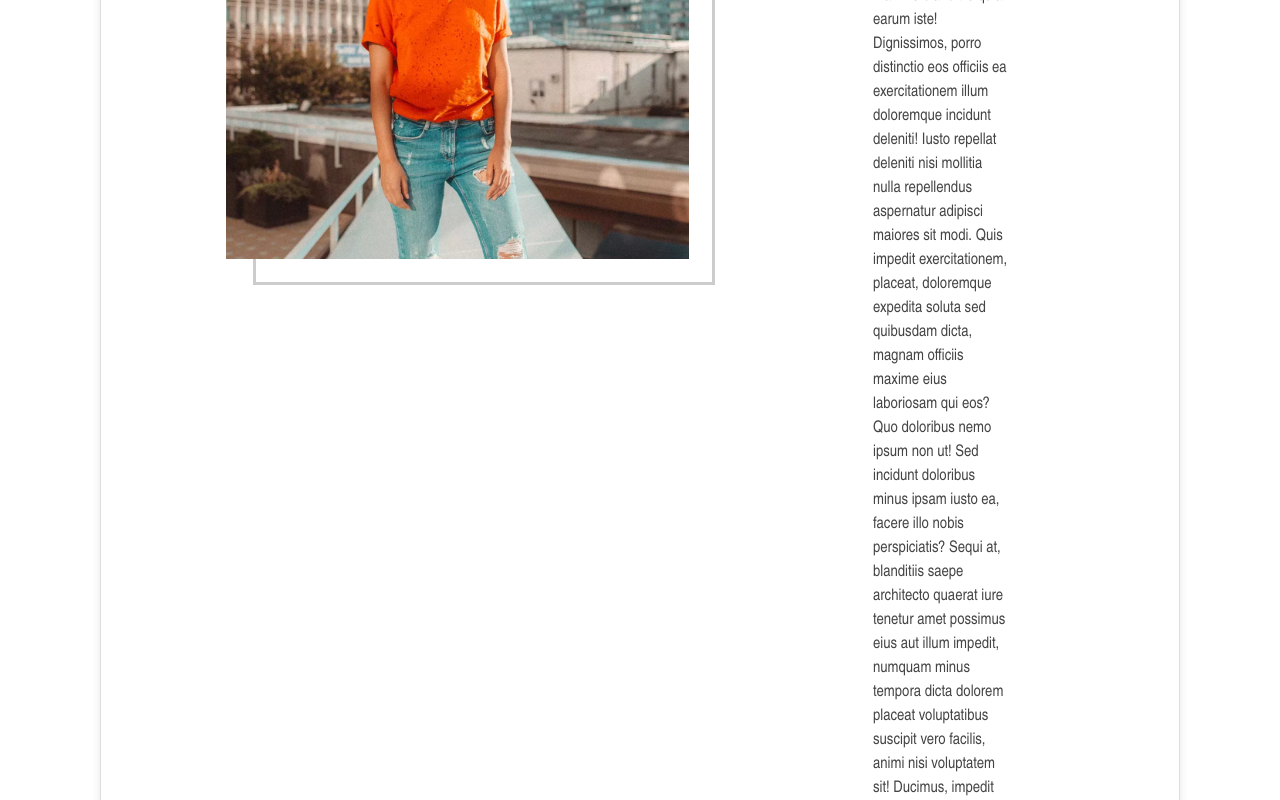
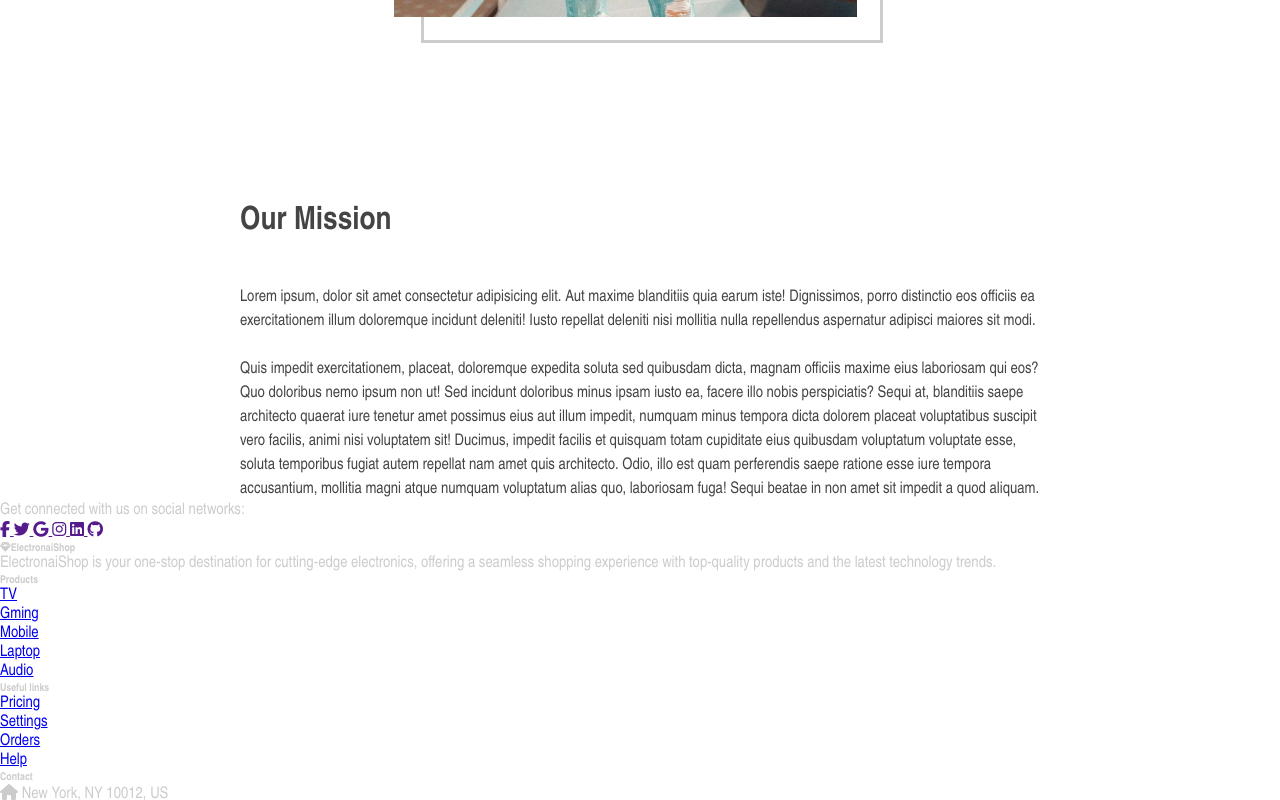
Before and after one commit to alaa58/js_project, a plain HTML site: page HTMLfiles/about.html in a window 1280 px wide. Shown: the part 2000-2800 px from the top of the page. Drawn offline with Linux system fonts and the light colour scheme.

Commit message:
responsive

```diff
--- a/CSs/navFooter.css
+++ b/CSs/navFooter.css
@@ -38,7 +38,7 @@ header.nav-bar {
 }
 
 .nav-links li {
-  margin: 0 20px; /* Space between links */
+  margin: 0 20px;
 }
 
 .nav-links a {
@@ -139,9 +139,7 @@ header.nav-bar {
 
 /* Footer Styles */
 .footer {
-background-color: #222;
 color: #ccc;
-padding-top:40px;
 padding-bottom:5px;
 
 font-family: Arial, sans-serif;
@@ -255,3 +253,46 @@ h3 p li {
   font-size: 15px;
   font-weight: bolder;
 }
+<footer class="footer ">
+    <div class="footer-container">
+        <div class="footer-column">
+            <h3>Categories</h3>
+            <ul>
+                <li>TV</li>
+                <li>Audio</li>
+                <li>Laptop</li>
+                <li>Mobile</li>
+                <li>Gming</li>
+            </ul>
+        </div>
+        <div class="footer-column">
+            <h3>HELP</h3>
+            <ul>
+                <li>Track Order</li>
+                <li>Returns</li>
+                <li>Shipping</li>
+                <li>FAQs</li>
+            </ul>
+        </div>
+        <div class="footer-column">
+            <h3>GET IN TOUCH</h3>
+            <p>Any questions? Let us know in store at 8th <br>floor, 379 Hudson St, New York, NY 10018 or <br>
+                call us on (+1) 96 716 6879</p>
+        </div>
+        <div class="footer-column">
+            <h3>NEWSLETTER</h3>
+            <form action="first-page.html" method="GET">
+                <input type="email" name="email" placeholder="email@example.com" required>
+                <button type="submit">SUBSCRIBE</button>
+            </form>
+        </div>
+    </div>
+    <div class="footer-bottom">
+        <p>Copyright ©2024 All rights reserved ❤️ to <a href="#">ElectronaiShop</a></p>
+        <div class="payment-icons">
+            <img src="../images/paypal.png" alt="Paypal">
+            <img src="../images/visa.png" alt="Visa">
+            <img src="../images/mastercard.png" alt="MasterCard">
+        </div>
+    </div>
+</footer>
--- a/CSs/style.css
+++ b/CSs/style.css
@@ -343,27 +343,37 @@ h1 {
     color: #DDDDDD;
 }
 .about, .contact {
-    padding-block-start: 60px;
+
 }
 
 .about-img, .contact-img {
     width: 100%;
     height: auto;
+    margin-block-start: 70px;
 
 }
 
 .storyANDimg, .missionANDimg {
     display: flex;
+        flex-wrap: wrap;
+        justify-content: center;
+        align-items: center;
 }
 
 .story, .mission {
-    margin-block: 100px;
+    width: 100%;
+    max-width: 1000px;
     padding-inline: 100px;
     color: #444;
     font-family: 'Times New Roman', Times, serif;
     line-height: 1.5;
 
 }
+.mission-text, .story-text{
+    max-height: 400px;
+    overflow-y: auto;
+}
+
 
 .mission-image, .story-img {
     margin-inline: 50px;
@@ -377,17 +387,12 @@ h1 {
 
 .story>h2, .mission>h2 {
     margin-block: 40px;
-    font-size: 28px;
+    font-size: 32px;
 }
-
-
-.container {
+.about-container, .contact-container {
     display: flex;
         max-width: 100%;
         background-color: #fff;
-        margin-block: 50px;
-        margin-inline: 100px;
-        padding-inline: 70px;
         padding-block: 50px;
         box-shadow: 0 0 10px rgba(0, 0, 0, 0.1);
         border: 1px solid #ddd;
@@ -398,11 +403,16 @@ h1 {
         align-content: center;
 }
 
+.contact-container {
+        padding-inline: 70px;
+        margin-inline: 100px;
+        margin-block: 50px;
+}
+
 .contact-form {
     flex: 1;
     margin-right: 20px;
-    display: flex
-;
+    display: flex;
     flex-direction: column;
     flex-wrap: wrap;
     /* align-content: center; */
@@ -426,6 +436,8 @@ h1 {
     color: #333;
     text-align: center;
 }
+
+
 
 .input-group {
     margin-bottom: 15px;
@@ -495,6 +507,8 @@ button:hover {
     color: #719fe0;
 }
 
+
+
 .scroll-to-top {
     position: fixed;
     bottom: 20px;
--- a/HTMLfiles/about.html
+++ b/HTMLfiles/about.html
@@ -19,17 +19,15 @@
 
     </header>
     <section class="about">
-        <div class="container">
-            <div class="row ">
-                <div class="col-12">
-                    <img class="about-img img-fluid" src="../images/about.png" alt="about">
+        <div>
+            <img class="about-img" src="../images/about.png" alt="about">
         </div>
-            </div>
-            <div class="row storyANDimg d-flex align-items-center">
-                <div class="col-lg-6 story">
+        <div class="storyANDimg">
+
+            <div class="story">
                 <h2>Our Story</h2>
-                    <p>
-                        Loaarem ipsum dolor sit amet consectetur adipisicing elit. Molestias aperiam modi dolor magnam? Minus
+                <div class="story-text">
+                    Lorem ipsum dolor sit amet consectetur adipisicing elit. Molestias aperiam modi dolor magnam? Minus
                 quidem distinctio vitae autem veritatis odio, saepe libero impedit sunt, ea dolore aperiam provident
                 corrupti! Qui enim eos sit cupiditate rerum optio id tempora totam fugit commodi itaque aspernatur
                 fugiat numquam deleniti nesciunt vitae dolorum ipsa, non tenetur doloremque ipsam mollitia ab ad eius.
@@ -37,35 +35,43 @@
                 rerum corporis natus numquam quisquam non nulla cumque nemo molestiae voluptates minima, commodi facilis
                 illo porro! Recusandae, tenetur? Quia nihil quis consequatur nemo ex, labore recusandae? Repudiandae
                 illo quisquam dolores ipsam corporis, pariatur et doloribus error reprehenderit facere nesciunt cumque
-                        dignissimos.
-                    </p>
+                dignissimos.<br> <br> Officiis iusto animi harum fuga, vero, repellat tenetur voluptatum iste obcaecati ad ipsum
+                quam dignissimos aspernatur cupiditate sequi? Iure assumenda dolores, quaerat commodi deleniti error
+                aperiam. Error consequatur, eligendi impedit iste consequuntur voluptatem debitis. Suscipit totam
+                quaerat temporibus, assumenda doloribus nisi, quas quos velit, reprehenderit ab illum dolorum nesciunt
+                soluta. Illo voluptatem sit unde id alias laudantium, possimus tempora? Similique quidem illum
+                dignissimos pariatur quae sint voluptatum quas ad quos adipisci assumenda praesentium fugiat quasi,
+                voluptatibus, tempora porro a asperiores nostrum ab dolores. Numquam quidem facere modi nesciunt!
                 </div>
-                <div class="col-lg-6 story-img text-center">
-                    <img class="img-fluid" src="../images/about2.png" alt="story">
+
+            </div>
+            <div class="story-img">
+                <img src="../images/about2.png" alt="story">
             </div>
         </div>
-            <div class="row missionANDimg d-flex align-items-center">
-                <div class="col-lg-6 mission-image text-center">
-                    <img class="img-fluid" src="../images/about3.png" alt="mission">
+        <div class="missionANDimg">
+            <div class="mission-image">
+                <img src="../images/about3.png" alt="mission">
             </div>
-                <div class="col-lg-6 mission">
+            <div class="mission">
                 <h2>Our Mission</h2>
-                    <p>
+                <div class="mission-text">
                     Lorem ipsum, dolor sit amet consectetur adipisicing elit. Aut maxime blanditiis quia earum iste!
                 Dignissimos, porro distinctio eos officiis ea exercitationem illum doloremque incidunt deleniti! Iusto
-                        repellat deleniti nisi mollitia nulla repellendus aspernatur adipisci maiores sit modi.
-                        Quis impedit exercitationem, placeat, doloremque expedita soluta sed quibusdam dicta, magnam officiis maxime
-                        eius laboriosam qui eos? Quo doloribus nemo ipsum non ut! Sed incidunt doloribus minus ipsam iusto ea, facere
+                repellat deleniti nisi mollitia nulla repellendus aspernatur adipisci maiores sit modi. <br>
+                <br>Quis impedit
+                exercitationem, placeat, doloremque expedita soluta sed quibusdam dicta, magnam officiis maxime eius
+                laboriosam qui eos? Quo doloribus nemo ipsum non ut! Sed incidunt doloribus minus ipsam iusto ea, facere
                 illo nobis perspiciatis? Sequi at, blanditiis saepe architecto quaerat iure tenetur amet possimus eius
                 aut illum impedit, numquam minus tempora dicta dolorem placeat voluptatibus suscipit vero facilis, animi
                 nisi voluptatem sit! Ducimus, impedit facilis et quisquam totam cupiditate eius quibusdam voluptatum
-                        voluptate esse, soluta temporibus fugiat autem repellat nam amet quis architecto.
-                    </p>
+                voluptate esse, soluta temporibus fugiat autem repellat nam amet quis architecto. Odio, illo est quam
+                perferendis saepe ratione esse iure tempora accusantium, mollitia magni atque numquam voluptatum alias
+                quo, laboriosam fuga! Sequi beatae in non amet sit impedit a quod aliquam.
                 </div>
                 </div>
         </div>
     </section>
-
     <footer class="footer"> </footer>
     <script src="../JSfiles/navFooter.js"></script>
 </body>
--- a/HTMLfiles/footer.html
+++ b/HTMLfiles/footer.html
@@ -1,46 +1,128 @@
 <!-- footer.html -->
+<!-- Footer -->
+<footer class="text-center text-lg-start bg-dark text-light">
+    <!-- Section: Social media -->
+    <section class="d-flex justify-content-center justify-content-lg-between p-4 border-bottom border-light">
+      <!-- Left -->
+      <div class="me-5 d-none d-lg-block">
+        <span>Get connected with us on social networks:</span>
+      </div>
+      <!-- Left -->
 
+      <!-- Right -->
+      <div>
+        <a href="" class="me-4 text-reset">
+          <i class="fab fa-facebook-f"></i>
+        </a>
+        <a href="" class="me-4 text-reset">
+          <i class="fab fa-twitter"></i>
+        </a>
+        <a href="" class="me-4 text-reset">
+          <i class="fab fa-google"></i>
+        </a>
+        <a href="" class="me-4 text-reset">
+          <i class="fab fa-instagram"></i>
+        </a>
+        <a href="" class="me-4 text-reset">
+          <i class="fab fa-linkedin"></i>
+        </a>
+        <a href="" class="me-4 text-reset">
+          <i class="fab fa-github"></i>
+        </a>
+      </div>
+      <!-- Right -->
+    </section>
+    <!-- Section: Social media -->
 
-<footer class="footer">
-    <div class="footer-container">
-        <div class="footer-column">
-            <h3>Categories</h3>
-            <ul>
-                <li>TV</li>
-                <li>Audio</li>
-                <li>Laptop</li>
-                <li>Mobile</li>
-                <li>Gming</li>
-            </ul>
+    <!-- Section: Links  -->
+    <section class="">
+      <div class="container text-center text-md-start mt-5">
+        <!-- Grid row -->
+        <div class="row mt-3">
+          <!-- Grid column -->
+          <div class="col-md-3 col-lg-4 col-xl-3 mx-auto mb-4">
+            <!-- Content -->
+            <h6 class="text-uppercase fw-bold mb-4">
+              <i class="fas fa-gem me-3"></i>ElectronaiShop
+
+            </h6>
+            <p>
+                ElectronaiShop is your one-stop destination for cutting-edge electronics, offering a seamless shopping experience with top-quality products and the latest technology trends.
+
+            </p>
           </div>
-        <div class="footer-column">
-            <h3>HELP</h3>
-            <ul>
-                <li>Track Order</li>
-                <li>Returns</li>
-                <li>Shipping</li>
-                <li>FAQs</li>
-            </ul>
+          <!-- Grid column -->
+
+          <!-- Grid column -->
+          <div class="col-md-2 col-lg-2 col-xl-2 mx-auto mb-4">
+            <!-- Links -->
+            <h6 class="text-uppercase fw-bold mb-4">
+              Products
+            </h6>
+            <p>
+              <a href="#!" class="text-reset">TV</a>
+            </p>
+            <p>
+              <a href="#!" class="text-reset">Gming</a>
+            </p>
+            <p>
+              <a href="#!" class="text-reset">Mobile</a>
+            </p>
+            <p>
+              <a href="#!" class="text-reset">Laptop</a>
+            </p>
+            <p>
+                <a href="#!" class="text-reset">Audio</a>
+              </p>
           </div>
-        <div class="footer-column">
-            <h3>GET IN TOUCH</h3>
-            <p>Any questions? Let us know in store at 8th <br>floor, 379 Hudson St, New York, NY 10018 or <br>
-                call us on (+1) 96 716 6879</p>
+          <!-- Grid column -->
+
+          <!-- Grid column -->
+          <div class="col-md-3 col-lg-2 col-xl-2 mx-auto mb-4">
+            <!-- Links -->
+            <h6 class="text-uppercase fw-bold mb-4">
+              Useful links
+            </h6>
+            <p>
+              <a href="#!" class="text-reset">Pricing</a>
+            </p>
+            <p>
+              <a href="#!" class="text-reset">Settings</a>
+            </p>
+            <p>
+              <a href="#!" class="text-reset">Orders</a>
+            </p>
+            <p>
+              <a href="#!" class="text-reset">Help</a>
+            </p>
           </div>
-        <div class="footer-column">
-            <h3>NEWSLETTER</h3>
-            <form action="first-page.html" method="GET">
-                <input type="email" name="email" placeholder="email@example.com" required>
-                <button type="submit">SUBSCRIBE</button>
-            </form>
+          <!-- Grid column -->
+
+          <!-- Grid column -->
+          <div class="col-md-4 col-lg-3 col-xl-3 mx-auto mb-md-0 mb-4">
+            <!-- Links -->
+            <h6 class="text-uppercase fw-bold mb-4">Contact</h6>
+            <p><i class="fas fa-home me-3"></i> New York, NY 10012, US</p>
+            <p>
+              <i class="fas fa-envelope me-3"></i>
+              info@example.com
+            </p>
+            <p><i class="fas fa-phone me-3"></i> + 01 234 567 88</p>
+            <p><i class="fas fa-print me-3"></i> + 01 234 567 89</p>
           </div>
+          <!-- Grid column -->
         </div>
-    <div class="footer-bottom">
-        <p>Copyright ©2024 All rights reserved ❤️ to <a href="#">ElectronaiShop</a></p>
-        <div class="payment-icons">
-            <img src="../images/paypal.png" alt="Paypal">
-            <img src="../images/visa.png" alt="Visa">
-            <img src="../images/mastercard.png" alt="MasterCard">
+        <!-- Grid row -->
       </div>
+    </section>
+    <!-- Section: Links  -->
+
+    <!-- Copyright -->
+    <div class="text-center p-4" style="background-color: rgba(0, 0, 0, 0.05);">
+        Copyright ©2024 All rights reserved ❤️ to <a href="#">ElectronaiShop</a>
+
     </div>
+
+    <!-- Copyright -->
   </footer>
+  <!-- Footer -->
```
Also changed, not shown: HTMLfiles/contact.html (+1 -1 lines), index.html (+3 -1 lines). Lines whose indentation alone changed are shown as unchanged.
